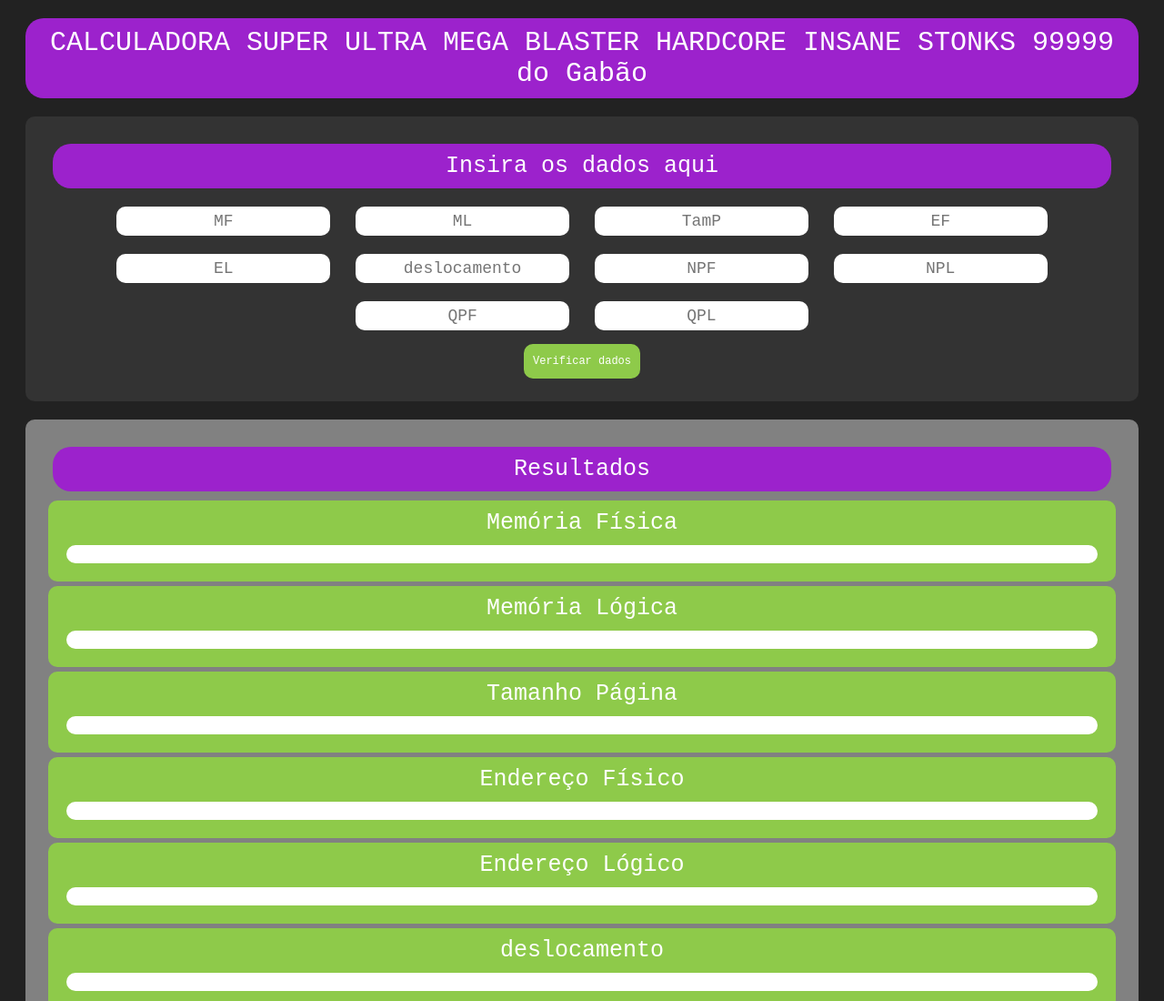
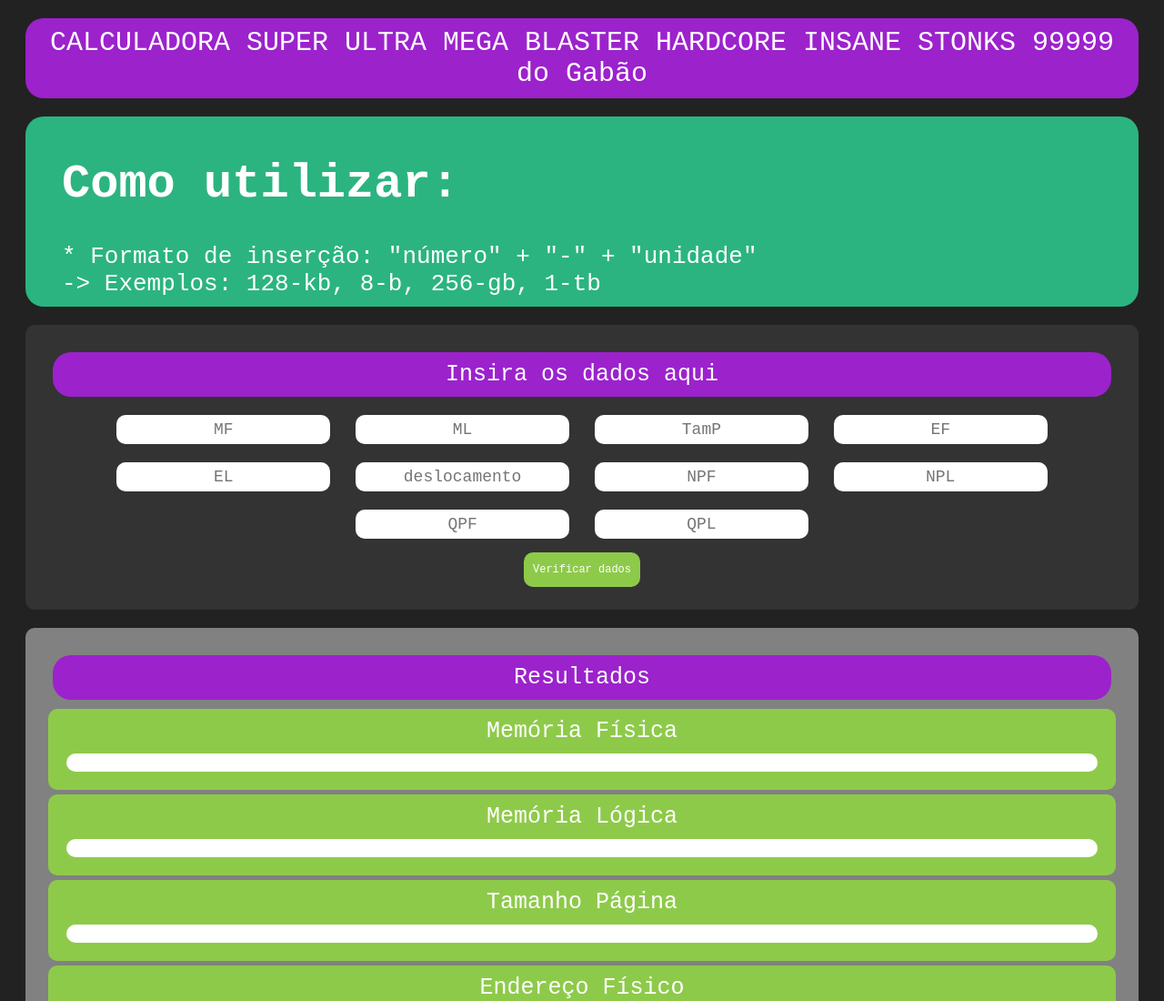
Before and after one commit to Gabao-Farias/calculadora_SO, a plain HTML site: page index.html in a window 1280 px wide. Shown: the top 1100 px of the page at 91% size. Drawn offline with Linux system fonts and the light colour scheme.

Commit message:
Added instructions

```diff
--- a/calculadora.css
+++ b/calculadora.css
@@ -8,6 +8,15 @@ body{
     color: #fff;
     background-color: rgb(156, 34, 204);
     padding: 10px;
+    margin: 20px;
+    border-radius: 20px;
+}
+
+#instructions {
+    font-size: 26px;
+    color: #fff;
+    background-color: rgb(43, 180, 128);
+    padding: 10px 40px;
     margin: 20px;
     border-radius: 20px;
 }
--- a/index.html
+++ b/index.html
@@ -9,6 +9,11 @@
 <body>
     <div id="title">
         CALCULADORA SUPER ULTRA MEGA BLASTER HARDCORE INSANE STONKS 99999 do Gabão
+    </div>
+    <div id="instructions">
+        <h1>Como utilizar:</h1>
+        * Formato de inserção: "número" + "-" + "unidade" <br/>
+          -> Exemplos: 128-kb, 8-b, 256-gb, 1-tb
     </div>
     <div id="insertion">
         <div id="subtitle">Insira os dados aqui</div>
```
